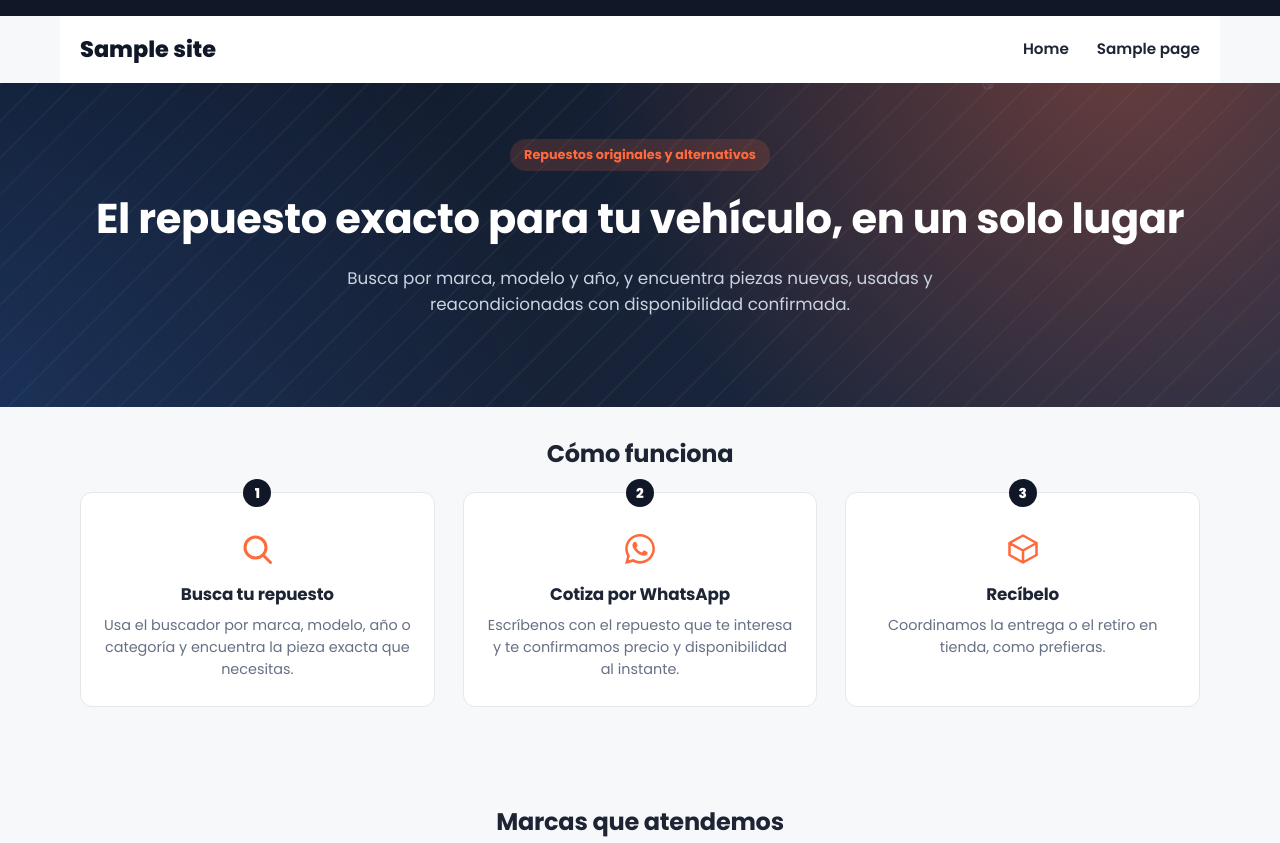
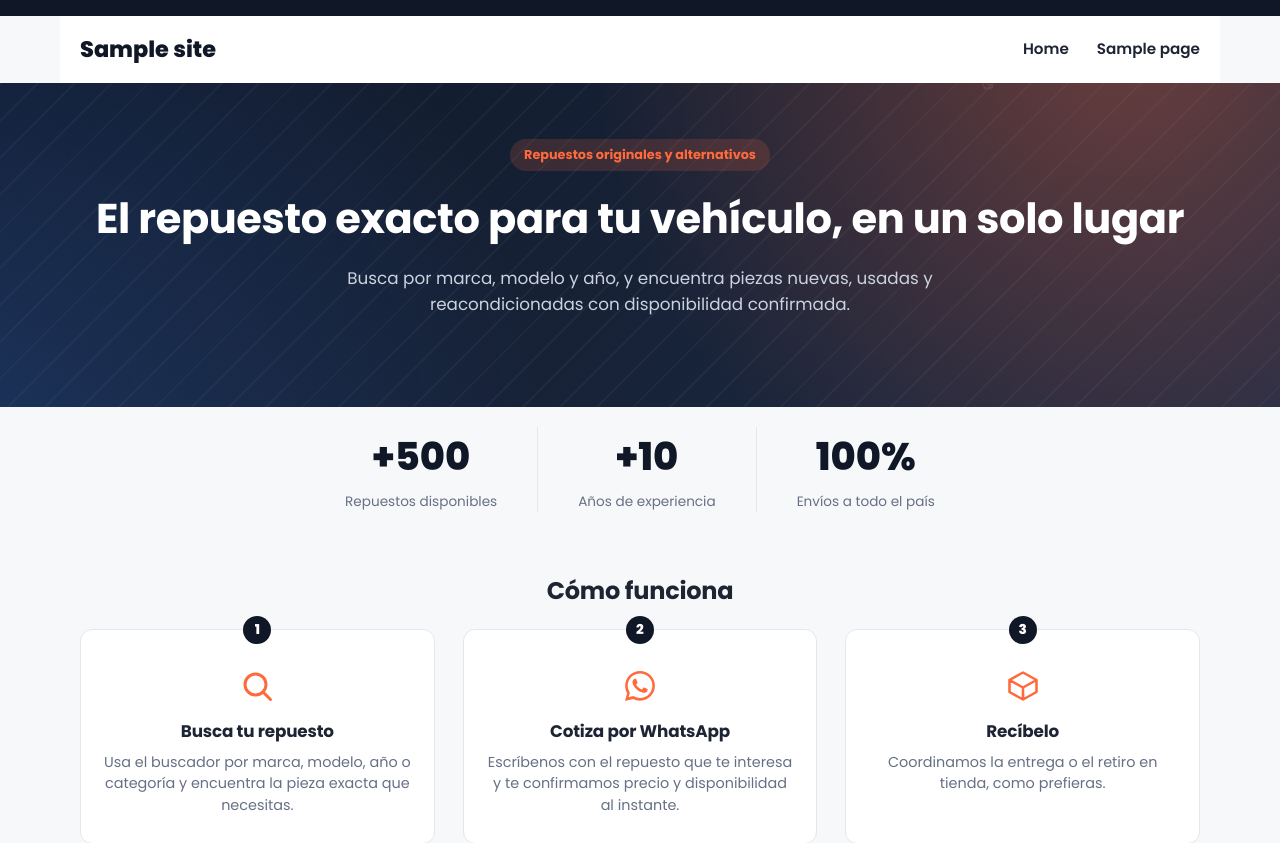
Before and after one commit to enma-21/deafaul, a WordPress theme: template wp-content/themes/m2base-repuestos-theme/front-page.php in a window 1280 px wide. Shown: the top 843 px of the page. Run offline with PHP 8.4 and a stand-in for WordPress, Linux system fonts and the light colour scheme; the site name, menu and one post (Sample post) are stand-ins, and other content is empty; some libraries are stand-ins or nearby versions.

Commit message:
Add trust-number stats bar to the front page
Shows placeholder confidence figures (parts available, years of
experience, nationwide shipping) between the search bar and the
"how it works" section; values are easy to update once the client
confirms real numbers.

Co-Authored-By: Claude Sonnet 5 <noreply@anthropic.com>
Claude-Session: https://claude.ai/code/session_01Jr7g6vyZvAPMNerQdyDkg7

```diff
--- a/wp-content/themes/m2base-repuestos-theme/front-page.php
+++ b/wp-content/themes/m2base-repuestos-theme/front-page.php
@@ -26,6 +26,17 @@ get_header();
 			<?php else : ?>
 				<p class="m2base-aviso"><?php esc_html_e( 'Activa el plugin M2Base Repuestos para mostrar el buscador aquí.', 'm2base-repuestos-theme' ); ?></p>
 			<?php endif; ?>
+		</div>
+	</section>
+
+	<section class="m2base-cifras">
+		<div class="m2base-contenedor m2base-cifras__grid">
+			<?php foreach ( m2base_theme_numeros_confianza() as $cifra ) : ?>
+				<div class="m2base-cifras__item">
+					<span class="m2base-cifras__numero"><?php echo esc_html( $cifra['numero'] ); ?></span>
+					<span class="m2base-cifras__etiqueta"><?php echo esc_html( $cifra['etiqueta'] ); ?></span>
+				</div>
+			<?php endforeach; ?>
 		</div>
 	</section>
 
--- a/wp-content/themes/m2base-repuestos-theme/functions.php
+++ b/wp-content/themes/m2base-repuestos-theme/functions.php
@@ -4,7 +4,7 @@ if ( ! defined( 'ABSPATH' ) ) {
 	exit;
 }
 
-define( 'M2BASE_THEME_VERSION', '1.3.0' );
+define( 'M2BASE_THEME_VERSION', '1.4.0' );
 
 function m2base_theme_setup() {
 	add_theme_support( 'title-tag' );
@@ -172,6 +172,18 @@ function m2base_theme_marcas_logos() {
 	);
 }
 
+/**
+ * Cifras de confianza mostradas en la portada. Son valores de ejemplo:
+ * ajústalos aquí cuando el cliente confirme sus números reales.
+ */
+function m2base_theme_numeros_confianza() {
+	return array(
+		array( 'numero' => '+500', 'etiqueta' => __( 'Repuestos disponibles', 'm2base-repuestos-theme' ) ),
+		array( 'numero' => '+10', 'etiqueta' => __( 'Años de experiencia', 'm2base-repuestos-theme' ) ),
+		array( 'numero' => '100%', 'etiqueta' => __( 'Envíos a todo el país', 'm2base-repuestos-theme' ) ),
+	);
+}
+
 function m2base_theme_medios_de_pago() {
 	return array(
 		array( 'nombre' => __( 'Tarjeta (Stripe)', 'm2base-repuestos-theme' ), 'estado' => __( 'próximamente', 'm2base-repuestos-theme' ) ),
--- a/wp-content/themes/m2base-repuestos-theme/style.css
+++ b/wp-content/themes/m2base-repuestos-theme/style.css
@@ -3,7 +3,7 @@ Theme Name: M2Base Repuestos
 Theme URI: https://testproyect.m2base.com/
 Author: M2Base
 Description: Tema simple y moderno para catálogo de repuestos de vehículos, con buscador en portada y preparado para integrar WooCommerce (Stripe / transferencia bancaria) más adelante.
-Version: 1.3.0
+Version: 1.4.0
 Requires at least: 6.0
 Requires PHP: 7.4
 License: GPLv2 or later
@@ -317,6 +317,53 @@ a {
 .m2base-como-funciona,
 .m2base-marcas {
 	padding: 48px 0;
+}
+
+.m2base-cifras {
+	padding: 40px 0 12px;
+}
+
+.m2base-cifras__grid {
+	display: flex;
+	justify-content: center;
+	flex-wrap: wrap;
+	text-align: center;
+}
+
+.m2base-cifras__item {
+	padding: 0 40px;
+	border-right: 1px solid var(--m2base-borde);
+}
+
+.m2base-cifras__item:last-child {
+	border-right: none;
+}
+
+.m2base-cifras__numero {
+	display: block;
+	font-size: clamp(1.8rem, 3vw, 2.4rem);
+	font-weight: 800;
+	color: var(--m2base-primario);
+}
+
+.m2base-cifras__etiqueta {
+	display: block;
+	font-size: 0.85rem;
+	color: var(--m2base-texto-suave);
+	margin-top: 4px;
+}
+
+@media (max-width: 600px) {
+	.m2base-cifras__item {
+		padding: 12px 20px;
+		border-right: none;
+		border-bottom: 1px solid var(--m2base-borde);
+		flex: 1 1 100%;
+	}
+
+	.m2base-cifras__item:last-child {
+		border-bottom: none;
+	}
 }
 
 .m2base-marcas__grid {
```
